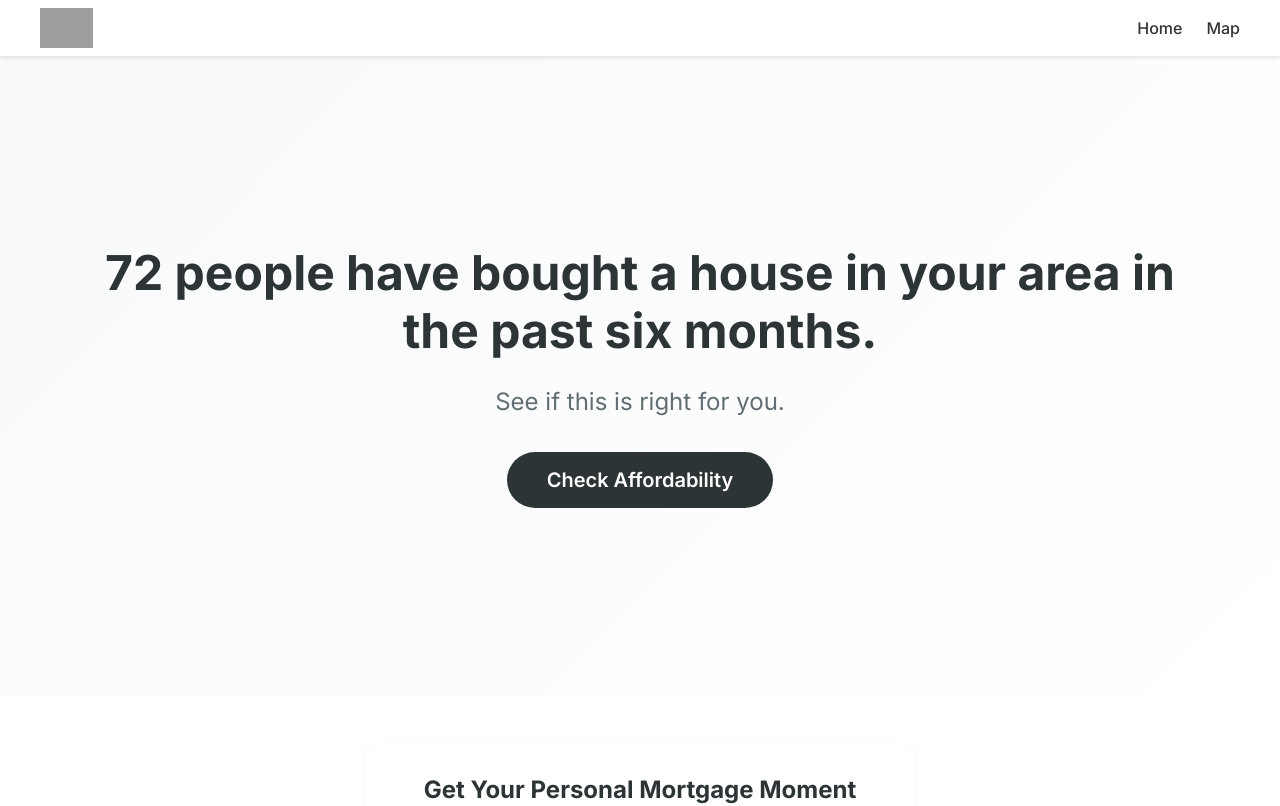
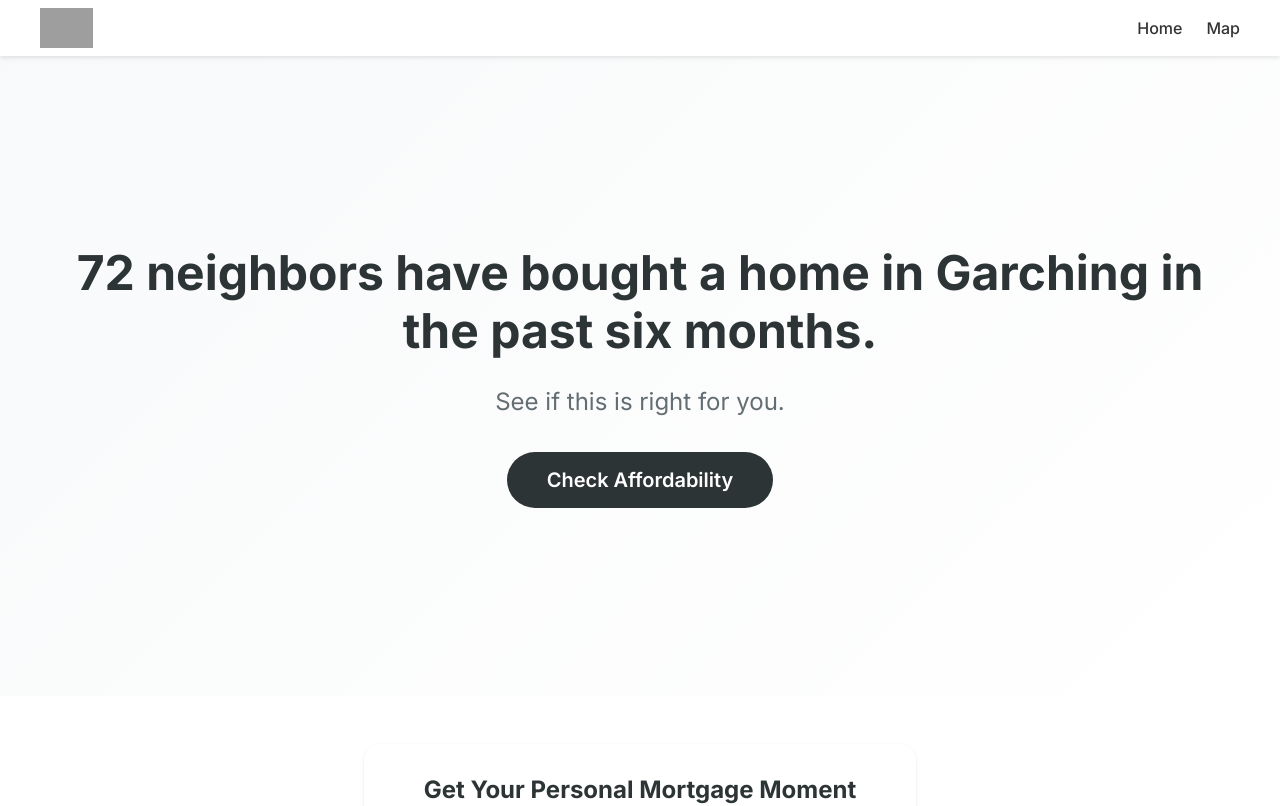
Before and after one commit to gereonelvers/mortgage-moment, a React (Vite) app: page / in a window 1280 px wide. Shown: the top 806 px of the page. Built offline with nearby package versions, Linux system fonts and the light colour scheme; grey boxes are pictures that could not be loaded.

Commit message:
chore: Update default location to 'Garching' and refine landing page headline text.

```diff
--- a/src/pages/LandingPage.jsx
+++ b/src/pages/LandingPage.jsx
@@ -4,7 +4,7 @@ import { useSearchParams, useNavigate } from 'react-router-dom';
 const LandingPage = () => {
     const [searchParams] = useSearchParams();
     const navigate = useNavigate();
-    const location = searchParams.get('location') || 'your area';
+    const location = searchParams.get('location') || 'Garching';
 
     const [formData, setFormData] = useState({
         name: '',
@@ -50,7 +50,7 @@ const LandingPage = () => {
             }}>
                 <div className="container">
                     <h1 style={{ fontSize: '3rem', marginBottom: 'var(--spacing-md)', color: 'var(--color-text-main)' }}>
-                        <span style={{ color: 'var(--color-primary)' }}>72 people</span> have bought a house in {location} in the past six months.
+                        <span style={{ color: 'var(--color-primary)' }}>72 neighbors</span> have bought a home in {location} in the past six months.
                     </h1>
                     <p style={{ fontSize: '1.5rem', color: 'var(--color-text-secondary)', marginBottom: 'var(--spacing-lg)' }}>
                         See if this is right for you.
```
